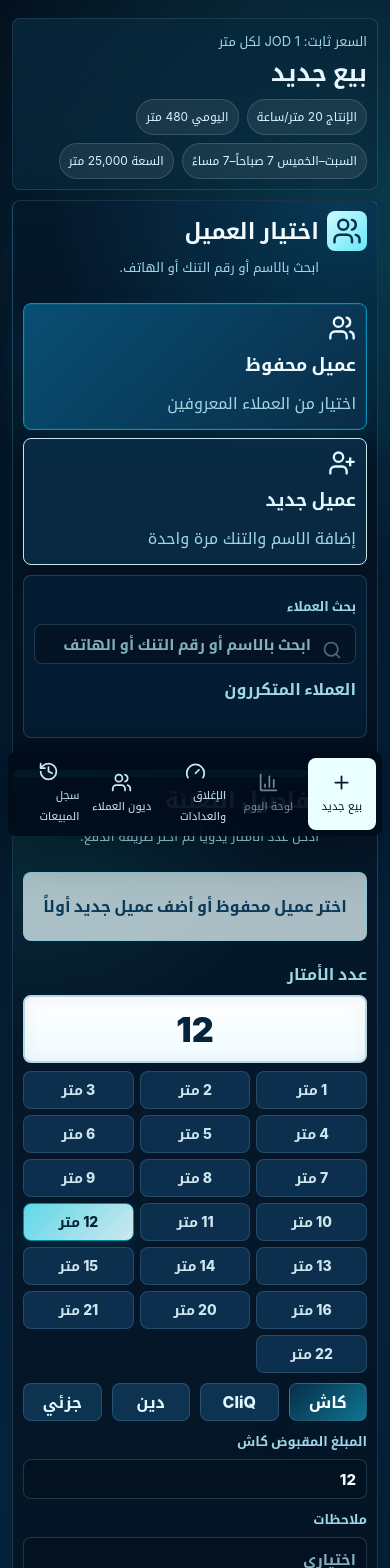
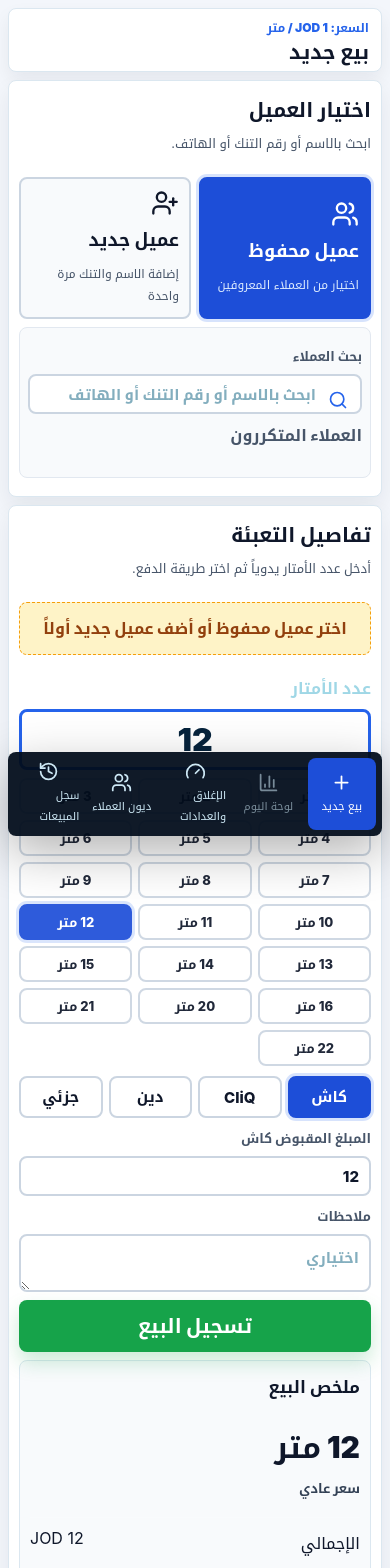
Before and after one commit to oun-cell/water-station-v1, a React (Vite) app: page / in a window 390 px wide. Shown: the top 1568 px of the page. Built offline with nearby package versions, Linux system fonts and the light colour scheme.

Commit message:
Redesign sale screen as compact POS

```diff
--- a/public/sw.js
+++ b/public/sw.js
@@ -1,4 +1,4 @@
-const CACHE_NAME = "water-station-v1-keyboard-fix-v4";
+const CACHE_NAME = "water-station-v1-pos-redesign-v6";
 const APP_SHELL = ["./", "./manifest.webmanifest", "./generated/app-concept.png"];
 
 self.addEventListener("install", (event) => {
--- a/src/App.tsx
+++ b/src/App.tsx
@@ -22,12 +22,8 @@ import {
 } from "lucide-react";
 import { useEffect, useMemo, useState } from "react";
 import {
-  DAILY_MAX_PRODUCTION,
   LOYAL_TANK_PRICES,
-  OPENING_HOURS_LABEL,
   PRICE_PER_METER,
-  PRODUCTION_RATE_PER_HOUR,
-  STORAGE_POOL_CAPACITY,
   calculateClosing,
   calculateDayTotals,
   calculateSalePayment,
@@ -241,16 +237,10 @@ function App() {
       </aside>
 
       <main className="main-panel">
-        <header className="topbar">
+        <header className="topbar compact-topbar">
           <div>
-            <p>السعر ثابت: {PRICE_PER_METER} JOD لكل متر</p>
+            <p>السعر: {PRICE_PER_METER} JOD / متر</p>
             <h1>{navItems.find((item) => item.view === view)?.label}</h1>
-          </div>
-          <div className="business-chips">
-            <span>الإنتاج {PRODUCTION_RATE_PER_HOUR} متر/ساعة</span>
-            <span>اليومي {DAILY_MAX_PRODUCTION} متر</span>
-            <span>{OPENING_HOURS_LABEL}</span>
-            <span>السعة {STORAGE_POOL_CAPACITY.toLocaleString()} متر</span>
           </div>
         </header>
 
--- a/src/main.tsx
+++ b/src/main.tsx
@@ -20,7 +20,7 @@ if ("serviceWorker" in navigator) {
     });
 
     navigator.serviceWorker
-      .register(`${import.meta.env.BASE_URL}sw.js?v=keyboard-fix-v4`)
+      .register(`${import.meta.env.BASE_URL}sw.js?v=pos-redesign-v6`)
       .then((registration) => registration.update())
       .catch(() => {
         // The app still works without offline caching; registration can fail on non-secure LAN URLs.
--- a/src/styles.css
+++ b/src/styles.css
@@ -1546,3 +1546,333 @@ tr.deleted {
     max-width: none;
   }
 }
+
+/* Amazon-level POS redesign for the employee sale screen */
+@media (max-width: 1400px), (pointer: coarse) {
+  body {
+    background: #f3f6fb;
+  }
+
+  .app-shell {
+    background: #f3f6fb;
+  }
+
+  .main-panel {
+    padding: 8px 8px 112px;
+  }
+
+  .compact-topbar {
+    min-height: auto;
+    margin-bottom: 8px;
+    padding: 8px 12px;
+    border: 1px solid #dbe7f0;
+    color: #0f172a;
+    background: #ffffff;
+    box-shadow: 0 8px 18px rgba(15, 23, 42, 0.06);
+  }
+
+  .compact-topbar h1 {
+    font-size: 20px;
+    line-height: 1.1;
+  }
+
+  .compact-topbar p {
+    margin-bottom: 2px;
+    color: #2563eb;
+    font-size: 12px;
+    font-weight: 900;
+  }
+
+  .sale-grid {
+    display: grid;
+    grid-template-columns: minmax(300px, 0.78fr) minmax(360px, 1.22fr);
+    grid-template-areas: "customer sale";
+    gap: 8px;
+    width: 100%;
+    max-width: 100%;
+    margin: 0;
+    align-items: start;
+  }
+
+  .customer-directory-panel,
+  .sale-panel {
+    color: #0f172a;
+    background: #ffffff;
+    border: 1px solid #dbe7f0;
+    box-shadow: 0 10px 22px rgba(15, 23, 42, 0.07);
+  }
+
+  .sale-panel::before {
+    display: none;
+  }
+
+  .customer-directory-panel h2,
+  .sale-panel h2,
+  .customer-directory-panel h3,
+  .sale-panel h3 {
+    color: #0f172a;
+  }
+
+  .customer-directory-panel .section-heading p,
+  .sale-panel .section-heading p,
+  .customer-directory-panel label,
+  .sale-panel label {
+    color: #475569;
+  }
+
+  .section-heading.sale-title {
+    margin-bottom: 8px;
+  }
+
+  .title-icon {
+    display: none;
+  }
+
+  h2 {
+    font-size: 20px;
+  }
+
+  .customer-mode-grid {
+    display: grid !important;
+    grid-template-columns: 1fr 1fr !important;
+    gap: 8px;
+    margin-bottom: 8px;
+  }
+
+  .customer-mode-grid button {
+    min-height: 58px;
+    border: 2px solid #cbd5e1;
+    color: #0f172a;
+    background: #f8fafc;
+    box-shadow: none;
+  }
+
+  .customer-mode-grid button strong {
+    font-size: 18px;
+  }
+
+  .customer-mode-grid button span {
+    color: #475569;
+    font-size: 12px;
+  }
+
+  .customer-mode-grid button.active,
+  .price-plan-toggle button.active,
+  .segmented button.active,
+  .quick-grid button.active {
+    border-color: #1d4ed8;
+    color: #ffffff;
+    background: #1d4ed8;
+    box-shadow: 0 0 0 3px rgba(37, 99, 235, 0.18);
+  }
+
+  .customer-mode-grid button.active span {
+    color: #dbeafe;
+  }
+
+  .customer-picker,
+  .new-customer-card,
+  .customer-health,
+  .today-mini-control,
+  .receipt-box,
+  .statement-box {
+    padding: 8px;
+    margin-bottom: 8px;
+    border-color: #e2e8f0;
+    background: #f8fafc;
+  }
+
+  .search-input svg {
+    color: #2563eb;
+  }
+
+  .customer-directory-panel input,
+  .sale-panel input:not(.meters-input),
+  .sale-panel textarea,
+  .new-customer-card input,
+  input,
+  textarea {
+    color: #0f172a;
+    background: #ffffff;
+    border: 2px solid #cbd5e1;
+  }
+
+  input:focus,
+  textarea:focus,
+  button:focus-visible {
+    outline: 0;
+    border-color: #2563eb;
+    box-shadow: 0 0 0 3px rgba(37, 99, 235, 0.18);
+  }
+
+  .frequent-strip {
+    padding-block: 6px;
+  }
+
+  .frequent-strip span {
+    color: #475569;
+  }
+
+  .frequent-strip button,
+  .quick-grid button,
+  .segmented button,
+  .price-plan-toggle button,
+  .suggestions button,
+  .customer-shortcuts button,
+  .customer-list button,
+  .primary-lite,
+  .data-tools button,
+  .file-tool-button {
+    border: 2px solid #cbd5e1;
+    color: #0f172a;
+    background: #ffffff;
+    box-shadow: none;
+  }
+
+  .saved-customer-grid {
+    max-height: 180px;
+  }
+
+  .saved-customer-grid button {
+    min-height: 54px;
+    border: 2px solid #dbe7f0;
+    color: #0f172a;
+    background: #ffffff;
+    box-shadow: none;
+  }
+
+  .saved-customer-grid button.active {
+    border-color: #16a34a;
+    background: #dcfce7;
+    box-shadow: 0 0 0 3px rgba(22, 163, 74, 0.16);
+  }
+
+  .saved-customer-grid button span,
+  .saved-customer-grid button b {
+    color: #0f172a;
+  }
+
+  .saved-customer-grid button em {
+    color: #166534;
+    background: #bbf7d0;
+  }
+
+  .empty-customer-choice {
+    padding: 10px;
+    color: #92400e;
+    background: #fef3c7;
+    border-color: #f59e0b;
+  }
+
+  .customer-strip,
+  .customer-health {
+    color: #0f172a;
+    background: #eff6ff;
+    border: 2px solid #93c5fd;
+    box-shadow: none;
+  }
+
+  .customer-strip span,
+  .customer-health-head span,
+  .price-plan-note {
+    color: #334155;
+  }
+
+  .health-grid,
+  .today-mini-control > div {
+    gap: 6px;
+  }
+
+  .health-grid span,
+  .today-mini-control span {
+    padding: 8px;
+    color: #475569;
+    background: #ffffff;
+    border: 1px solid #dbe7f0;
+  }
+
+  .health-grid strong,
+  .today-mini-control strong {
+    color: #0f172a;
+  }
+
+  .meters-input {
+    min-height: 58px;
+    font-size: 32px;
+    border: 3px solid #2563eb;
+    background: #ffffff;
+    box-shadow: none;
+  }
+
+  .quick-grid {
+    grid-template-columns: repeat(6, 1fr);
+    gap: 6px;
+  }
+
+  .quick-grid button {
+    min-height: 36px;
+    font-size: 13px;
+  }
+
+  .segmented {
+    grid-template-columns: repeat(4, 1fr);
+    gap: 6px;
+  }
+
+  .segmented button {
+    min-height: 42px;
+    font-size: 15px;
+  }
+
+  .primary-action {
+    min-height: 52px;
+    margin-top: 8px;
+    color: #ffffff;
+    background: #16a34a;
+    box-shadow: 0 10px 20px rgba(22, 163, 74, 0.22);
+  }
+
+  .primary-action:active {
+    background: #15803d;
+    transform: translateY(1px);
+  }
+
+  .preview-card {
+    margin-top: 8px;
+    padding: 10px;
+    color: #0f172a;
+    background: #f8fafc;
+    border: 1px solid #dbe7f0;
+  }
+
+  .preview-card h3,
+  .preview-number {
+    color: #0f172a;
+  }
+
+  .preview-number {
+    font-size: 30px;
+  }
+
+  .today-mini-control {
+    display: none;
+  }
+
+  .bottom-nav button.active {
+    color: #ffffff;
+    background: #1d4ed8;
+  }
+}
+
+@media (max-width: 820px) {
+  .sale-grid {
+    grid-template-columns: 1fr;
+    grid-template-areas:
+      "customer"
+      "sale";
+  }
+
+  .quick-grid {
+    grid-template-columns: repeat(3, 1fr);
+  }
+}
```
